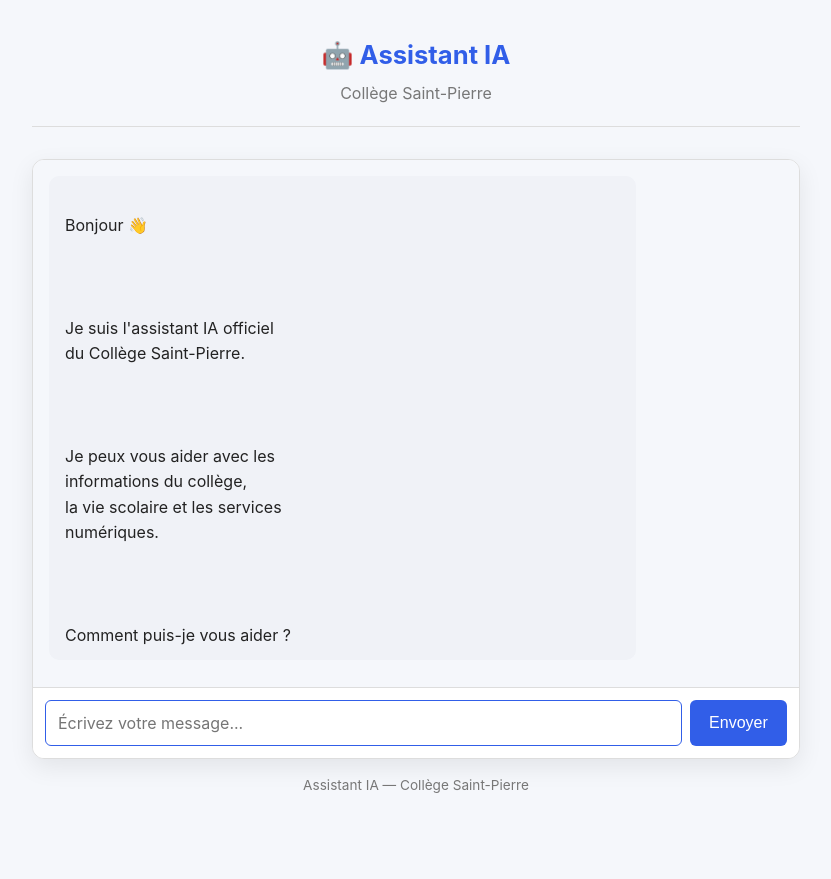
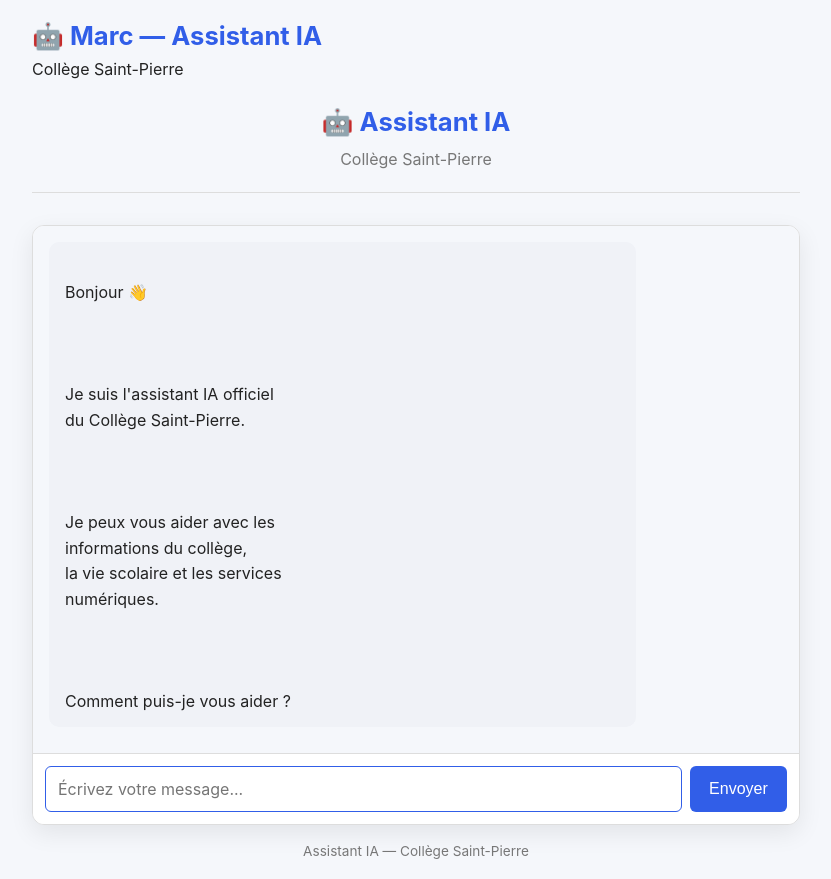
Before and after one commit to Jonathan646-max/assistant-ia-college-saint-pierre, a website: page public/index.html in a window 1280 px wide. Shown: the whole page, without its empty margins (224-1055 px from the left). Before the commit the page ends 812 px from the top, so only its background shows below. Drawn offline with Linux system fonts and the light colour scheme.

Commit message:
Update index.html

```diff
--- a/public/index.html
+++ b/public/index.html
@@ -9,8 +9,8 @@
         content="width=device-width, initial-scale=1.0"
     >
 
-    <title>Assistant IA — Collège Saint-Pierre</title>
-
+    <h1>🤖 Marc — Assistant IA</h1>
+<p>Collège Saint-Pierre</p>
     <style>
         :root {
             --primary-color: #315ee8;
```
